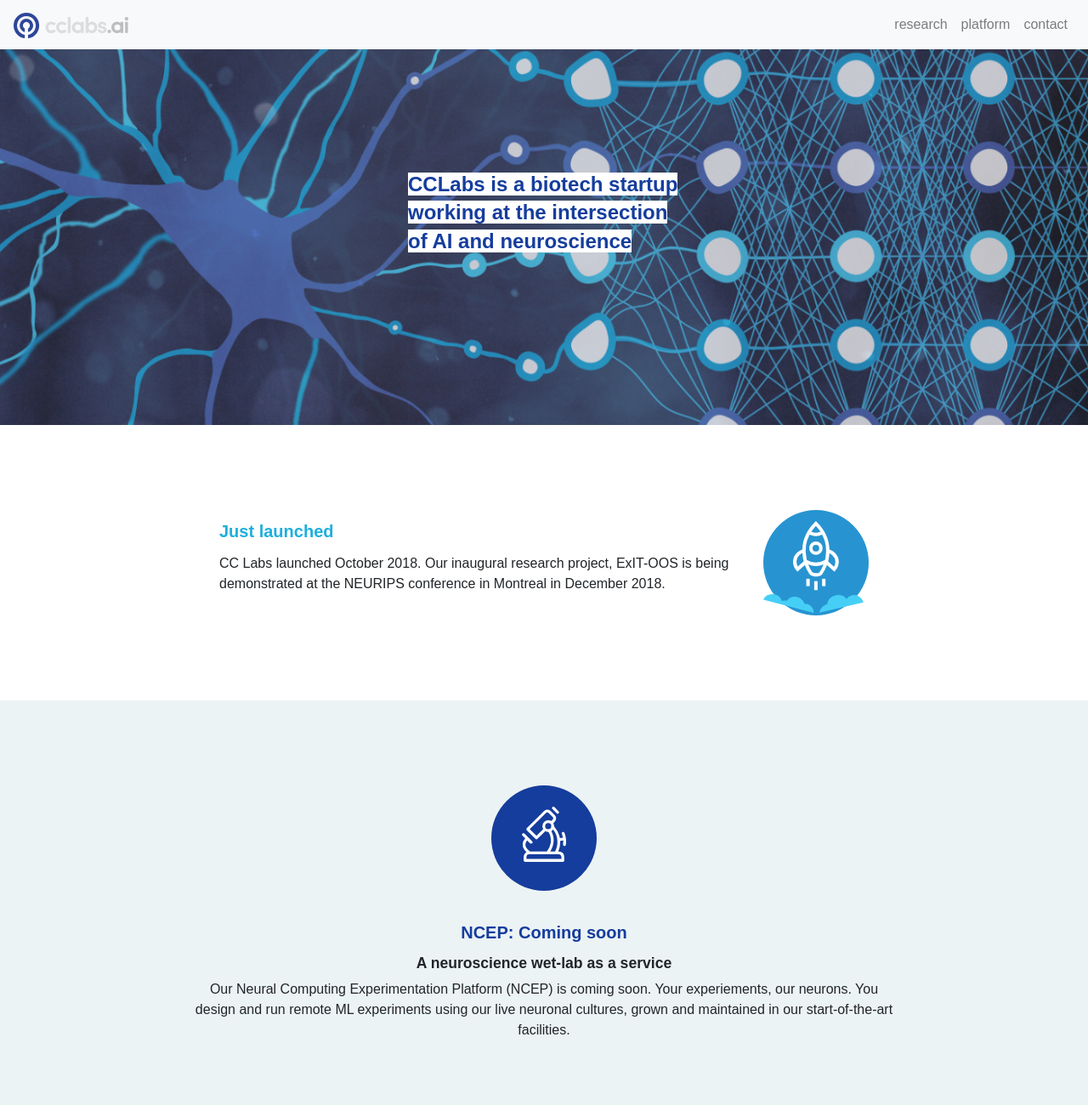
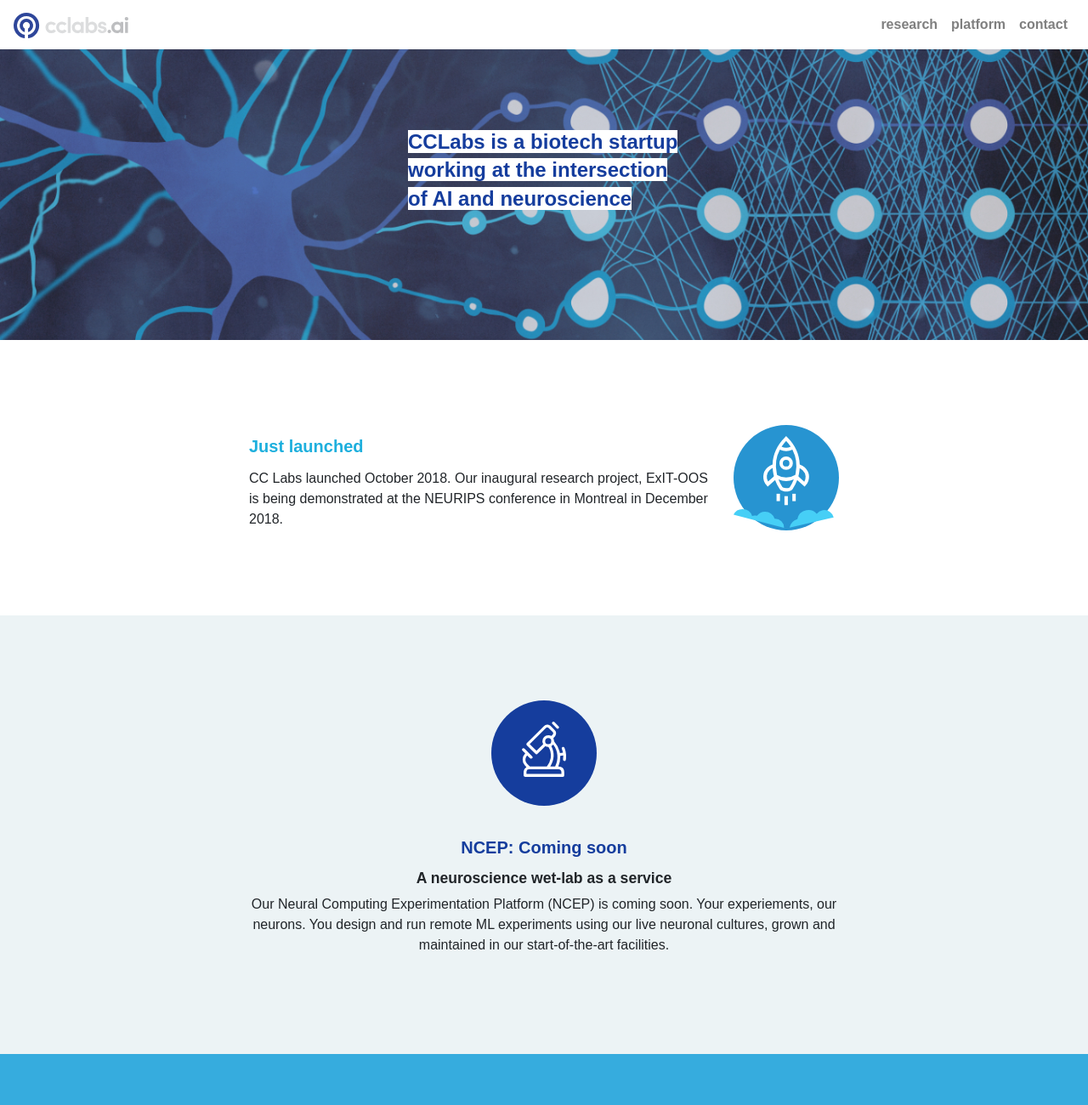
Before and after one commit to CCLabsAI/cclabsai.github.io, a plain HTML site: page index.html in a window 1280 px wide. Shown: the top 1300 px of the page at 85% size. Drawn offline with nearby package versions, Linux system fonts and the light colour scheme; a web font is replaced by a local one.

Commit message:
Refining jumbotron responsive more

```diff
--- a/css/cclabs.css
+++ b/css/cclabs.css
@@ -2,6 +2,14 @@ body {
     font-family: sofia-pro, sans-serif;
     font-style: normal;
     font-weight: 400;
+}
+
+.nav-link {
+    font-weight: 700;
+}
+
+.bg-light {
+    background-color: white !important;
 }
 
 .jumbotron {
@@ -9,7 +17,8 @@ body {
     background: url('../img/Hero.jpg');
     background-position: center;
     background-size: cover;
-    height: 240px;
+    height: 30vh;
+    min-height: 200px;
     margin-bottom: 0;
     padding: 0;
 }
@@ -17,7 +26,15 @@ body {
 @media only screen and (min-width: 600px) {
     .jumbotron {
         margin-top: 0;
-        height: 500px;
+        height: 40vh;
+        min-height: 400px;
+    }
+}
+
+@media only screen and (min-width: 1200px) and (min-height: 900px) {
+    .jumbotron {
+        height: 50vh;
+        min-height: 500px;
     }
 }
 
--- a/index.html
+++ b/index.html
@@ -36,7 +36,7 @@
   <!-- Add your site or application content here -->
   <nav class="navbar fixed-top navbar-expand-lg navbar-light bg-light">
     <a class="navbar-brand" href="#">
-      <img src="img/cc_logo.svg" height="30" alt="">
+      <img src="img/cc_logo.svg" height="30" alt="cclabs">
     </a>
     <button class="navbar-toggler" type="button" data-toggle="collapse" data-target="#navbarSupportedContent"
       aria-controls="navbarSupportedContent" aria-expanded="false" aria-label="Toggle navigation">
@@ -68,7 +68,7 @@
     </div>
   </div>
 
-  <div class="container-fluid segment" id="launch">
+  <div class="container segment" id="launch">
     <div class="row justify-content-center">
       <div class="col-md-6 order-2 order-md-1">
         <h1>Just launched</h1>
@@ -83,7 +83,8 @@
     </div>
   </div>
 
-  <div class="container-fluid segment" id="ncep">
+  <div class="container-fluid" id="ncep">
+    <div class="container segment">
       <div class="row justify-content-center">
         <img class="header-logo" height="124px" src="img/microscope.svg" />
       </div>
@@ -97,6 +98,7 @@
             and run remote ML experiments using our live neuronal cultures, grown and maintained in our start-of-the-art
             facilities.
           </p>
+        </div>
       </div>
     </div>
   </div>
```
Lines whose indentation alone changed are shown as unchanged.
